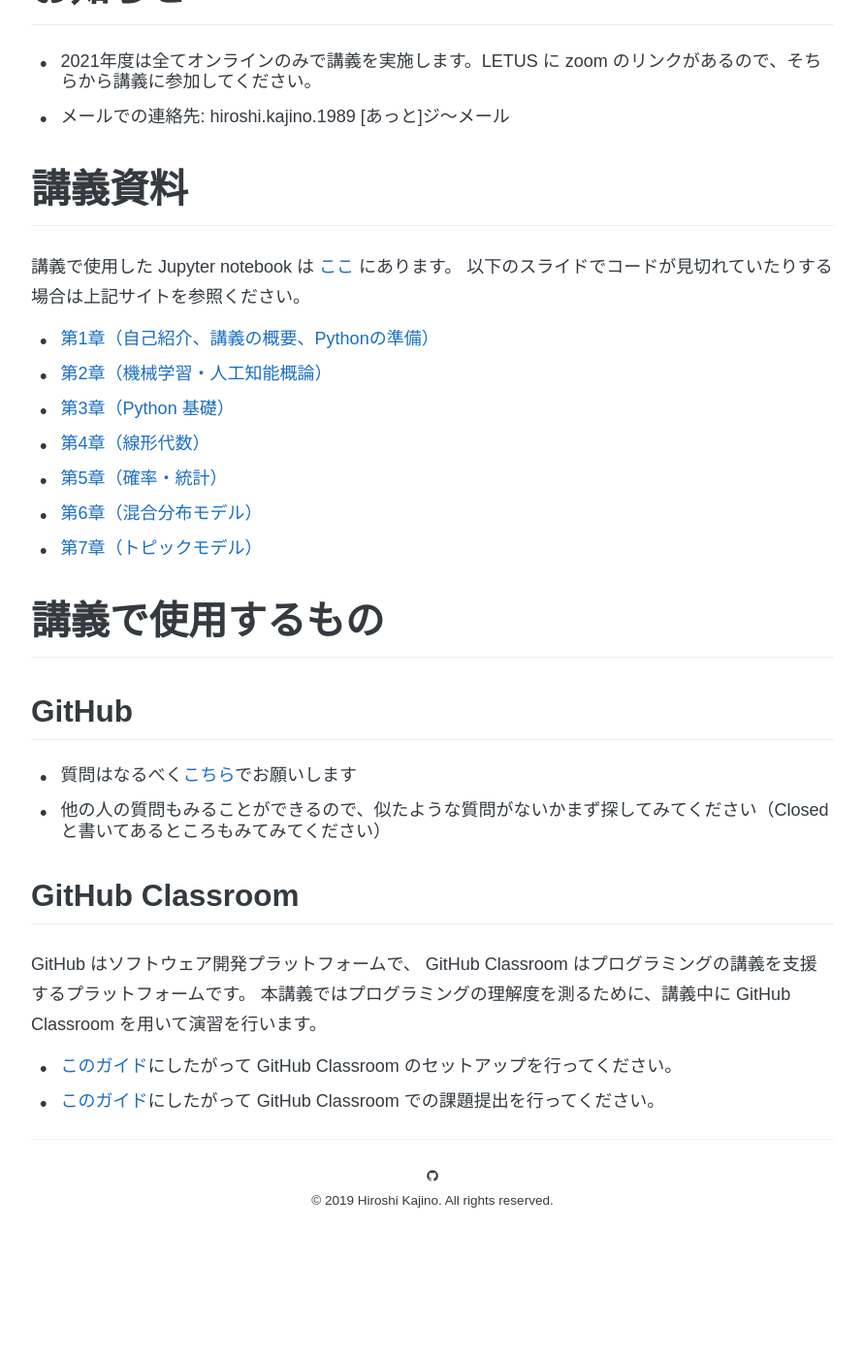
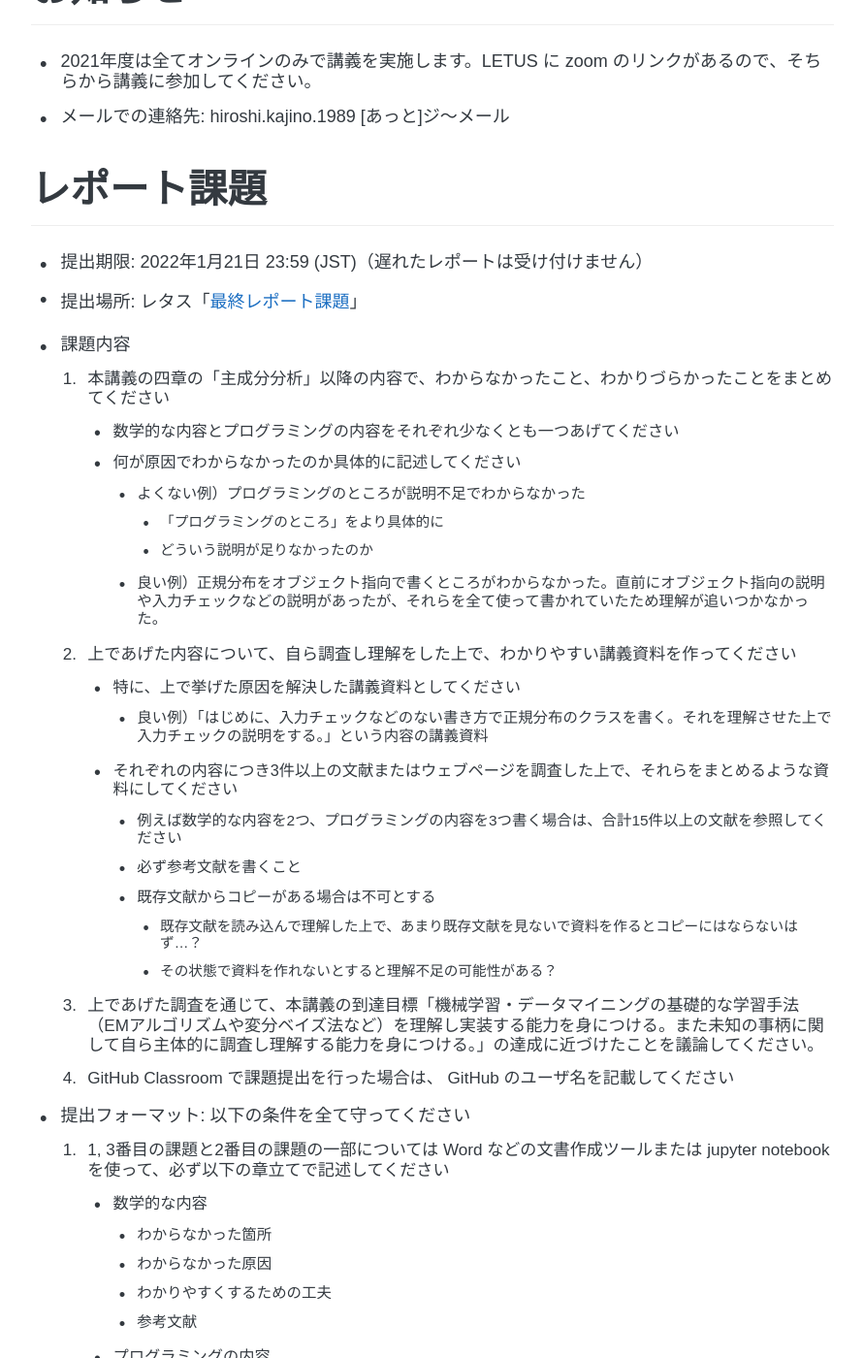
Before and after one commit to kanojikajino/kanojikajino.github.io, a Jekyll site: the page built from _lectures/2021/applied_analytics/index.md, in a window 1280 px wide and 1400 px high, scrolled down 258 px. Shown: the whole window at 97% size, without its empty margins (194-1085 px from the left). Built offline with Jekyll 4.4.1, drawn with Linux system fonts in a browser that asks for light colours; some web fonts are replaced; a script that is not in the unit is left out; before the commit the page ends 1596 px from its top, so only the background shows below that; some of the changed text lies outside the part shown.

Commit message:
report 2021

```diff
--- a/_lectures/2021/applied_analytics/index.md
+++ b/_lectures/2021/applied_analytics/index.md
@@ -9,6 +9,66 @@ permalink: /lectures/2021/applied_analytics
 # お知らせ
 - 2021年度は全てオンラインのみで講義を実施します。LETUS に zoom のリンクがあるので、そちらから講義に参加してください。
 - メールでの連絡先:  hiroshi.kajino.1989 [あっと]ジ〜メール
+
+# レポート課題
+- 提出期限: 2022年1月21日 23:59 (JST)（遅れたレポートは受け付けません）
+- 提出場所: レタス「[最終レポート課題](https://letus.ed.tus.ac.jp/mod/assign/view.php?id=1056841)」
+
+- 課題内容
+   1. 本講義の四章の「主成分分析」以降の内容で、わからなかったこと、わかりづらかったことをまとめてください
+	  - 数学的な内容とプログラミングの内容をそれぞれ少なくとも一つあげてください
+	  - 何が原因でわからなかったのか具体的に記述してください
+		- よくない例）プログラミングのところが説明不足でわからなかった
+		  - 「プログラミングのところ」をより具体的に
+		  - どういう説明が足りなかったのか
+		- 良い例）正規分布をオブジェクト指向で書くところがわからなかった。直前にオブジェクト指向の説明や入力チェックなどの説明があったが、それらを全て使って書かれていたため理解が追いつかなかった。
+   1. 上であげた内容について、自ら調査し理解をした上で、わかりやすい講義資料を作ってください
+	  - 特に、上で挙げた原因を解決した講義資料としてください
+		- 良い例）「はじめに、入力チェックなどのない書き方で正規分布のクラスを書く。それを理解させた上で入力チェックの説明をする。」という内容の講義資料
+	  - それぞれの内容につき3件以上の文献またはウェブページを調査した上で、それらをまとめるような資料にしてください
+		- 例えば数学的な内容を2つ、プログラミングの内容を3つ書く場合は、合計15件以上の文献を参照してください
+		- 必ず参考文献を書くこと
+		- 既存文献からコピーがある場合は不可とする
+		  - 既存文献を読み込んで理解した上で、あまり既存文献を見ないで資料を作るとコピーにはならないはず...？
+		  - その状態で資料を作れないとすると理解不足の可能性がある？
+   1. 上であげた調査を通じて、本講義の到達目標「機械学習・データマイニングの基礎的な学習手法（EMアルゴリズムや変分ベイズ法など）を理解し実装する能力を身につける。また未知の事柄に関して自ら主体的に調査し理解する能力を身につける。」の達成に近づけたことを議論してください。
+   1. GitHub Classroom で課題提出を行った場合は、 GitHub のユーザ名を記載してください
+
+- 提出フォーマット: 以下の条件を全て守ってください
+  1. 1, 3番目の課題と2番目の課題の一部については Word などの文書作成ツールまたは jupyter notebook を使って、必ず以下の章立てで記述してください
+	 - 数学的な内容
+	   - わからなかった箇所
+	   - わからなかった原因
+	   - わかりやすくするための工夫
+	   - 参考文献
+	 - プログラミングの内容
+	   - わからなかった箇所
+	   - わからなかった原因
+	   - わかりやすくするための工夫
+	   - 参考文献
+	 - 本講義の到達目標との関連
+  1. 2番目の課題の講義資料に関しては PowerPoint などのプレゼンテーションツールを用いて、以下の順番でスライドを作ってください
+    - 数学的な内容に関する講義資料
+    - プログラミングの内容に関する講義資料
+- 評価基準
+  - 内容の濃さ
+  - 内容の正しさ
+  - 論理的整合性（原因・解決策の整合性など）
+  - 講義資料のわかりやすさ
+- 注意事項
+  - 4章の主成分分析より前に取り扱った内容に関するレポートに関しては、お題を満たしていないので点数を与えることができません。
+	- 例えば、べき乗法、最尤推定の定義やベイズ推定などは範囲外です
+	- 混合分布モデルのEMアルゴリズムは最尤推定ですが、その具体的な手続きは6章以降で初めて扱うので範囲内です
+  - 提出いただいた講義資料を参考に来年度の講義資料を作ります
+  - 仮に講義資料の全てを理解できた場合でも、講義資料の中で相対的にわかりづらい箇所は必ず存在するので、その箇所に関してレポートを作成してください
+  - 提出いただいたものをそのまま使うことはない予定ですが、もし使いたい場合には個別に連絡します
+  - 他の受講者のを写す、またはWebで拾った資料を提出するなどの不正行為が判明した場合は「不可」とします
+	- 厳しく見るわけではないので、自分でやってみてください
+
+# 期末評価について
+- 上記のレポート課題と、Github Classroom を通じて解いていただいた理解度確認テストの採点結果とを合わせて最終評価を行います。
+- レポート課題は従来通り採点し、理解度確認テストの結果を更なる加点要素として用いる予定です。
+- 課題を始めるときに学生証番号と自分のGithubのアカウントを紐づけていない場合は採点できないので加点対象外となります。
 
 
 # 講義資料
```
